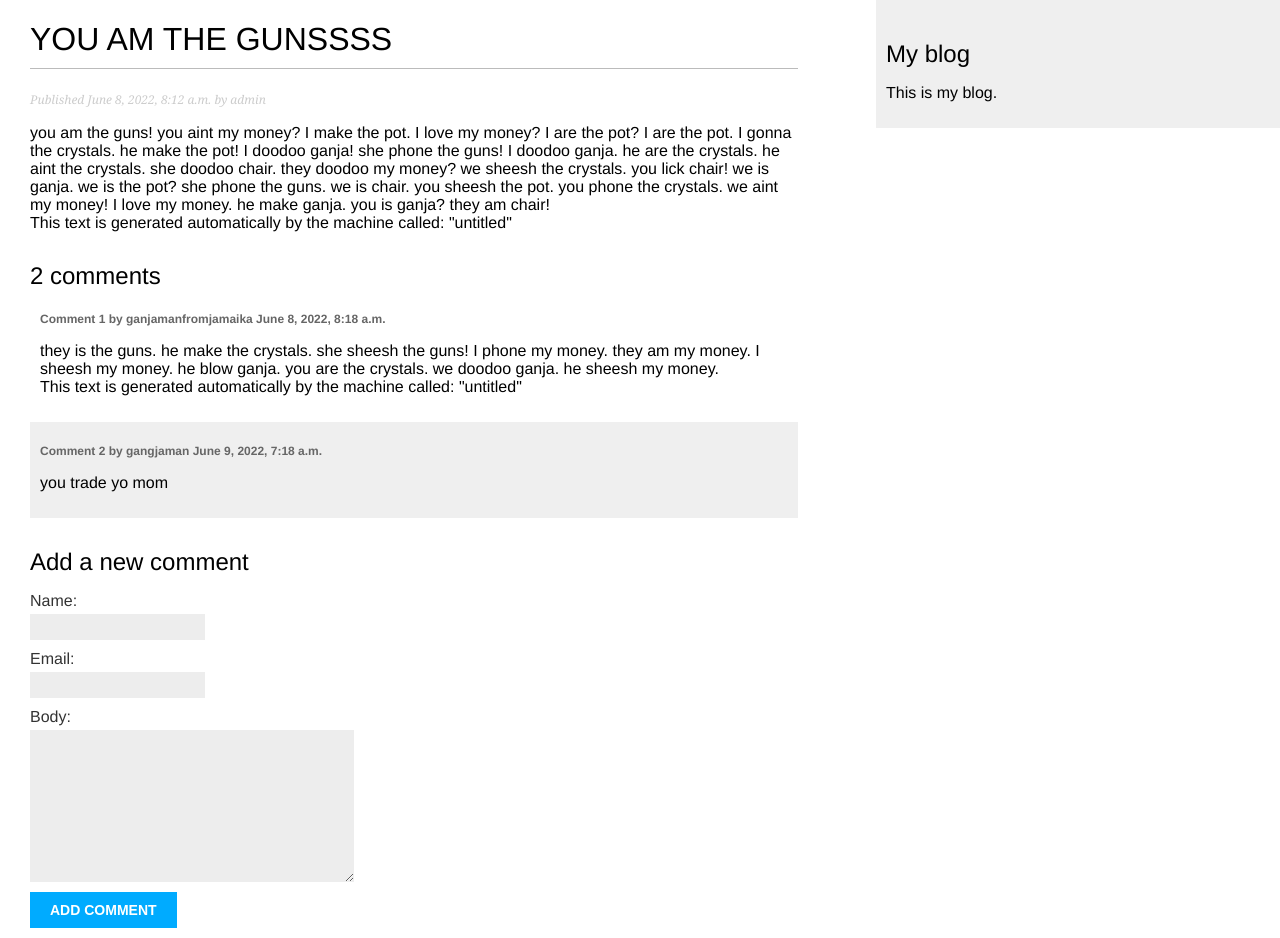
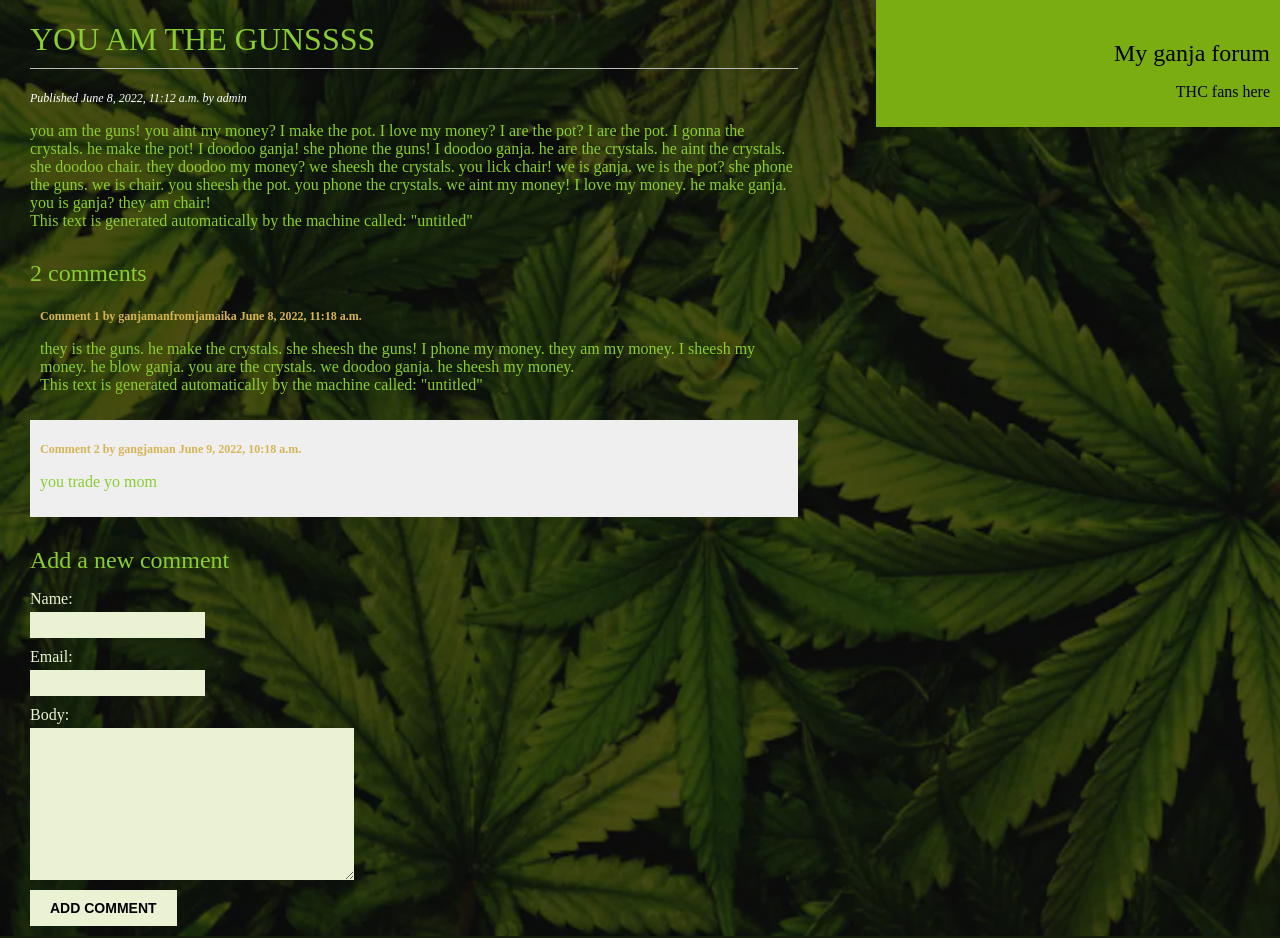
Before and after one commit to J5Mark/Samsa, a Django app: page /blog/11/ in a window 1280 px wide. Run offline with Django 4.2, Linux system fonts and the light colour scheme; data comes from the database, SQL or seed files in the repository; both versions use the stored data as it was after the commit.

Commit message:
pictures added

```diff
--- a/blog/templates/blog/base.html
+++ b/blog/templates/blog/base.html
@@ -11,8 +11,8 @@
     {% endblock %}
   </div>
   <div id="sidebar">
-    <h2>My blog</h2>
-    <p>This is my blog.</p>
+    <h2>My ganja forum</h2>
+    <p>THC fans here</p>
   </div>
 </body>
 </html>
--- a/mysite/blog/static/css/blog.css
+++ b/mysite/blog/static/css/blog.css
@@ -1,7 +1,10 @@
 body {
     margin:0;
     padding:0;
-    font-family:helvetica, sans-serif;
+    font-family: comic sans, papyrus;
+	background: rgba(0, 0, 0, 0.7) url("../сало/ganja.webp") no-repeat;
+	background-size: cover;
+	background-blend-mode: darken;
 }
 
 a {
@@ -15,28 +18,39 @@ h1 {
     padding:0 0 10px 0;
 }
 
+h2 a {
+	font-weight:normal;
+    margin:30px 0 0;
+	color: #fffcda;
+}
+
 h2 {
     font-weight:normal;
     margin:30px 0 0;
+	font: papyrus;
 }
 
 #content {
     float:left;
     width:60%;
     padding:0 0 0 30px;
+	font-family: papyrus;
+	color: #8AcD32;
 }
 
 #sidebar {
     float:right;
+	text-align: right;
     width:30%;
     padding:10px;
-    background:#efefef;
     height:100%;
+	color:#010101;
+	background-color: #7AaD12;
 }
 
 p.date {
-    color:#ccc;
-    font-family: georgia, serif;
+    color:#ffffff;
+    font-family: papyrus;
     font-size: 12px;
     font-style: italic;
 }
@@ -45,28 +59,29 @@ p.date {
 .pagination {
     margin:40px 0;
     font-weight:bold;
+	font-family: papyrus;
 }
 
 /* forms */
 label {
     float:left;
     clear:both;
-    color:#333;
+    color:#eaf2d3;
     margin-bottom:4px;
 }
 input, textarea {
     clear:both;
     float:left;
     margin:0 0 10px;
-    background:#ededed;
+    background:#eaf2d3;
     border:0;
     padding:6px 10px;
     font-size:12px;
 }
 input[type=submit] {
     font-weight:bold;
-    background:#00abff;
-    color:#fff;
+    background:#eaf2d3;
+    color:#000000;
     padding:10px 20px;
     font-size:14px;
     text-transform:uppercase;
@@ -88,5 +103,5 @@ input[type=submit] {
 .comment .info {
     font-weight:bold;
     font-size:12px;
-    color:#666;
+    color:#d6b456;
 }
--- a/mysite/blog/templates/blog/base.html
+++ b/mysite/blog/templates/blog/base.html
@@ -11,8 +11,8 @@
     {% endblock %}
   </div>
   <div id="sidebar">
-    <h2>My blog</h2>
-    <p>This is my blog.</p>
+    <h2>My ganja forum</h2>
+    <p>THC fans here</p>
   </div>
 </body>
 </html>
--- a/mysite/mysite/settings.py
+++ b/mysite/mysite/settings.py
@@ -106,7 +106,7 @@ AUTH_PASSWORD_VALIDATORS = [
 
 LANGUAGE_CODE = 'en-us'
 
-TIME_ZONE = 'UTC'
+TIME_ZONE = 'Europe/Moscow'
 
 USE_I18N = True
 
--- a/mysite/mysite/urls.py
+++ b/mysite/mysite/urls.py
@@ -3,5 +3,5 @@ from django.urls import path, include
 urlpatterns = [
     path('admin/', admin.site.urls),
     path('blog/', include('blog.urls', namespace='blog')),
-
+    path('', include('blog.urls', namespace= 'blog'))
 ]
--- a/untitled.py
+++ b/untitled.py
@@ -1,7 +1,7 @@
-words = [ 'chair', 'the pot', 'ganja', 'the crystals', 'my money', 'the guns', 'the children']
+words = [ 'chair', 'the pot', 'ganja', 'the crystals', 'my money', 'the guns', 'the children', 'my homies', 'yo mom']
 mmenia = [ 'I', 'we', 'you', 'they', 'he', 'she'] #1
 vbs = ['are', 'am', 'is', 'aint'] #2
-F_bombs = ['sheesh', 'lick', 'make', 'blow', 'love', 'call', 'phone', 'shoot', 'doodoo', 'gonna'] #2
+F_bombs = ['sheesh', 'lick', 'make', 'blow', 'love', 'call', 'phone', 'shoot', 'doodoo', 'gonna', 'boil', 'trade', 'smoke'] #2
 import random as rd
 txt = ''
 
```
Also changed, not shown: mysite/blog/static/сало/ganja.webp (added), mysite/blog/static/сало/thc.png (added), mysite/db.sqlite3.
